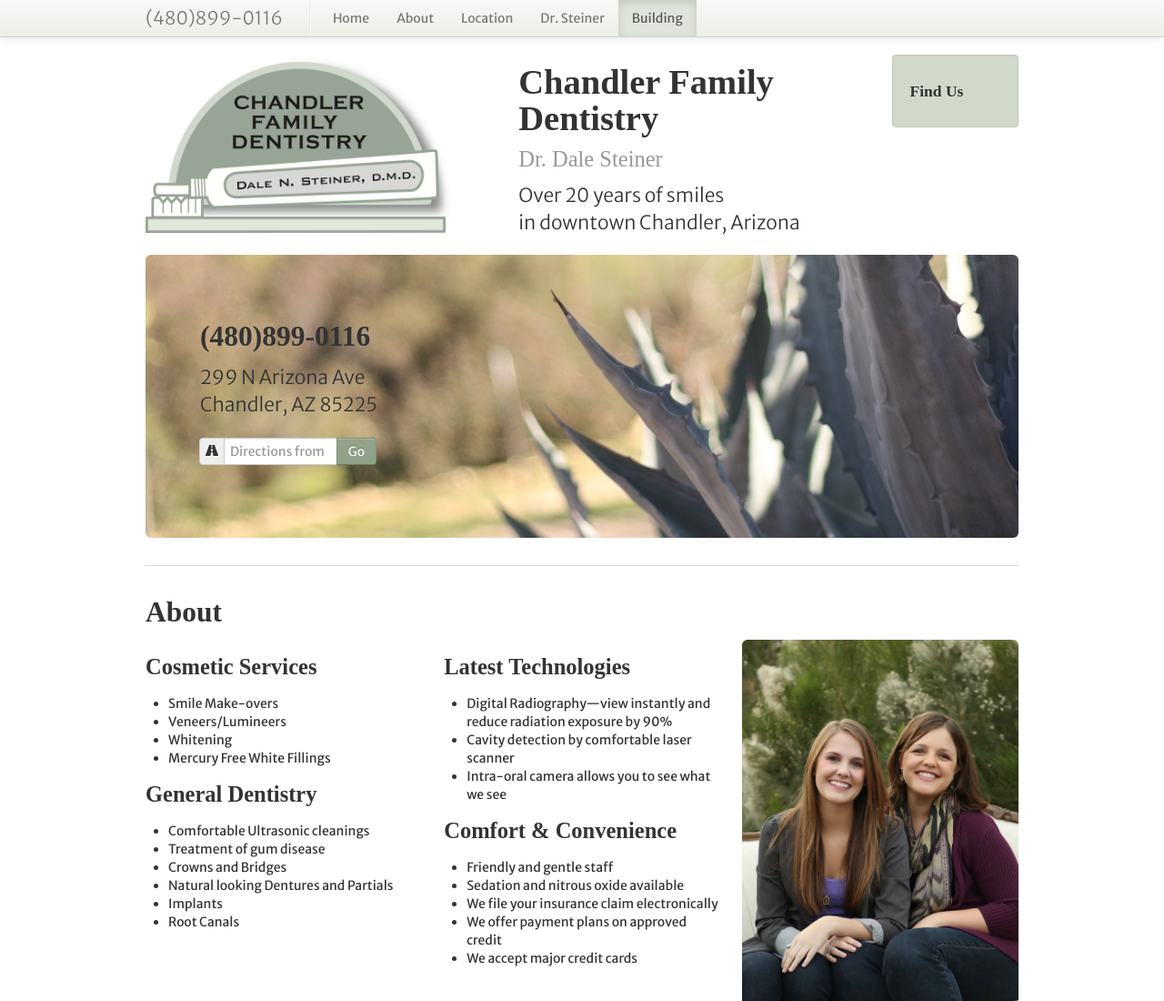
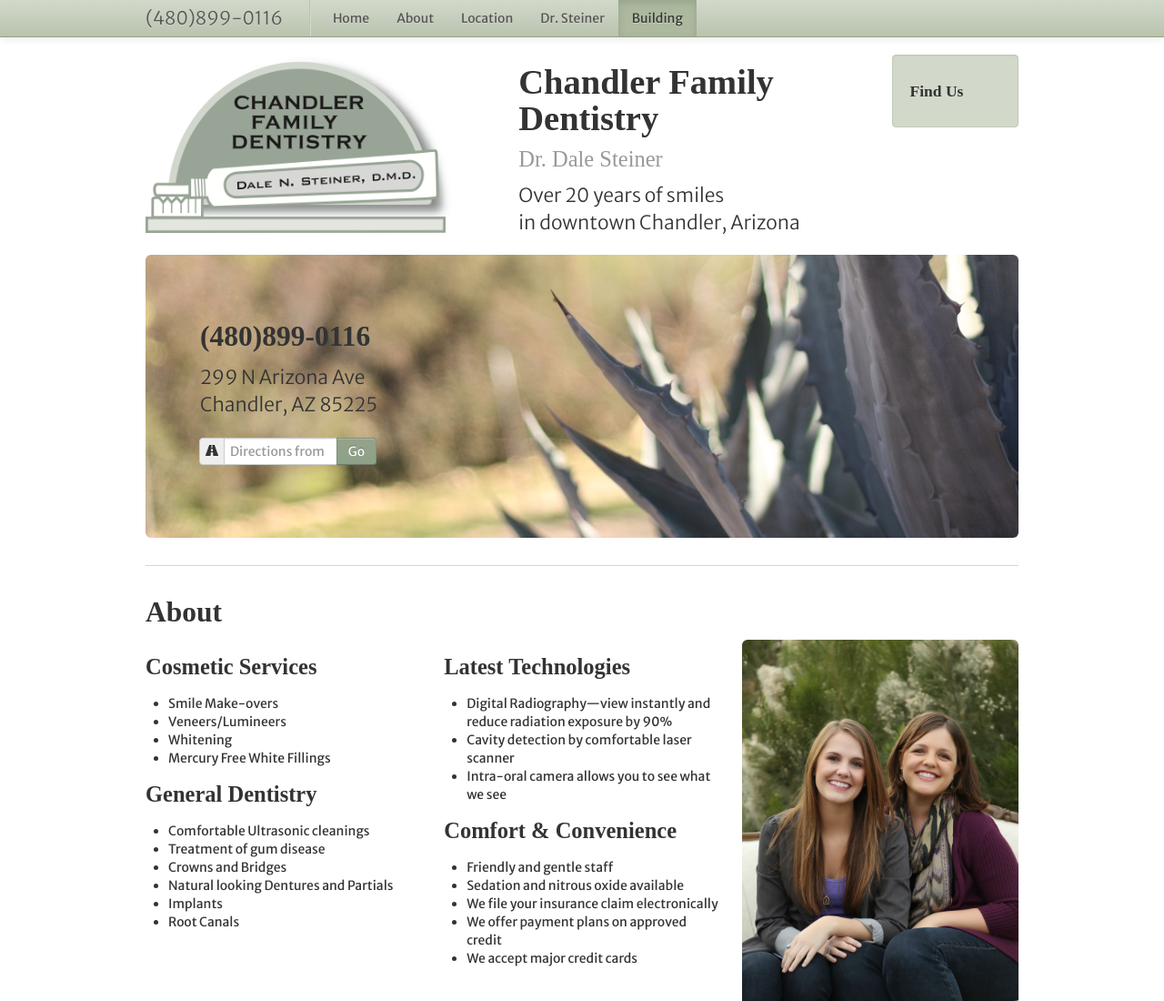
Before and after one commit to neuromusic/steinerdentistry.com-website, a plain HTML site: page index.html in a window 1280 px wide. Shown: the top 1100 px of the page at 91% size. Drawn offline with Linux system fonts and the light colour scheme; a web font is replaced by a local one.

Commit message:
adjustments to navbar colors, removed htaccess

```diff
--- a/index.html
+++ b/index.html
@@ -33,7 +33,7 @@
         <div class="container">
           <!-- .btn-navbar is used as the toggle for collapsed navbar content -->
           <a class="btn btn-navbar" data-toggle="collapse" data-target=".nav-collapse">
-            <span class="icon-bar"></span>
+            <span class="icon-bar icon-inverse"></span>
             <span class="icon-bar"></span>
             <span class="icon-bar"></span>
           </a>
--- a/less/variables.less
+++ b/less/variables.less
@@ -193,14 +193,14 @@
 
 @navbarHeight:                    40px;
 // @navbarBackgroundHighlight:       #ffffff;
-@navbarBackgroundHighlight:       @xtraLtGreen;
-@navbarBackground:                darken(@navbarBackgroundHighlight, 5%);
-@navbarBorder:                    darken(@navbarBackground, 12%);
+@navbarBackgroundHighlight:       @ltGreen;
+@navbarBackground:                darken(@navbarBackgroundHighlight, 10%);
+@navbarBorder:                    darken(@navbarBackground, 15%);
 
-@navbarText:                      #777;
-@navbarLinkColor:                 #777;
-@navbarLinkColorHover:            @grayDark;
-@navbarLinkColorActive:           @gray;
+@navbarText:                      @gray;
+@navbarLinkColor:                 @gray;
+@navbarLinkColorHover:            @grayDarker;
+@navbarLinkColorActive:           @grayDark;
 @navbarLinkBackgroundHover:       transparent;
 @navbarLinkBackgroundActive:      darken(@navbarBackground, 5%);
 
```
Also changed, not shown: css/responsive.css, css/styles.css, 1 other file.
